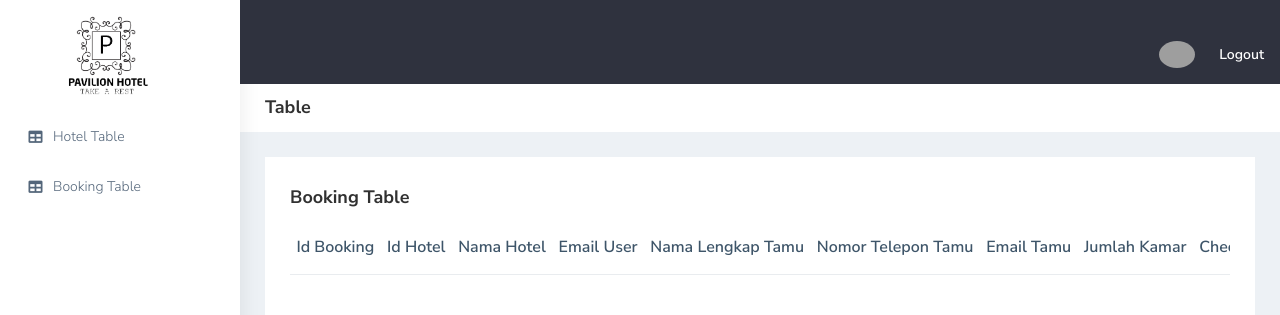
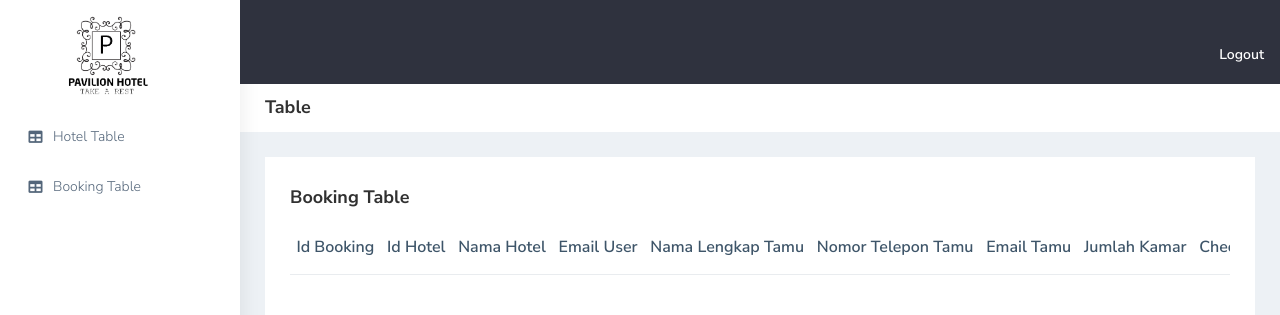
Before and after one commit to BryanGlennardy/Pavillion, a CodeIgniter 4 app: the page made by app/Views/admin/adminbooktable.php in a window 1280 px wide. Shown: the top 315 px of the page. Run offline with PHP 8.4 and a stand-in for CodeIgniter, Linux system fonts and the light colour scheme; the template is opened without the code that fills it, so the values that code supplies are empty; some libraries are stand-ins or nearby versions; grey boxes are pictures that could not be loaded.

Commit message:
Update Minor

```diff
--- a/app/Views/admin/adminbooktable.php
+++ b/app/Views/admin/adminbooktable.php
@@ -75,8 +75,9 @@
                     <!-- ============================================================== -->
                     <?php if (session()->get('log_sess')) { ?>
                         <li>
-                            <a class="profile-pic" href="#">
-                                <img src="<?= base_url(session()->get('foto')); ?>" alt="user-img" width="36" class="img-circle"><span class="text-white font-medium"><?= session()->get('nama'); ?></span></a>
+                        <a class="profile-pic" href="#">
+                            <!-- <img src="<?= base_url(session()->get('foto')); ?>" alt="user-img" width="36" class="img-circle"> -->
+                            <span class="text-white font-medium"><?= session()->get('nama'); ?></span></a>
                         </li>
                         <li>
                             <a href="<?= base_url('index/logoutUser'); ?>"><span class="text-white font-medium me-3">Logout</span></a>
--- a/app/Views/admin/adminhoteltable.php
+++ b/app/Views/admin/adminhoteltable.php
@@ -75,8 +75,9 @@
                     <!-- ============================================================== -->
                     <?php if (session()->get('log_sess')) { ?>
                         <li>
-                            <a class="profile-pic" href="#">
-                                <img src="<?= base_url(session()->get('foto')); ?>" alt="user-img" width="36" class="img-circle"><span class="text-white font-medium"><?= session()->get('nama'); ?></span></a>
+                        <a class="profile-pic" href="#">
+                            <!-- <img src="<?= base_url(session()->get('foto')); ?>" alt="user-img" width="36" class="img-circle"> -->
+                            <span class="text-white font-medium"><?= session()->get('nama'); ?></span></a>
                         </li>
                         <li>
                             <a href="<?= base_url('index/logoutUser'); ?>"><span class="text-white font-medium me-3">Logout</span></a>
```
